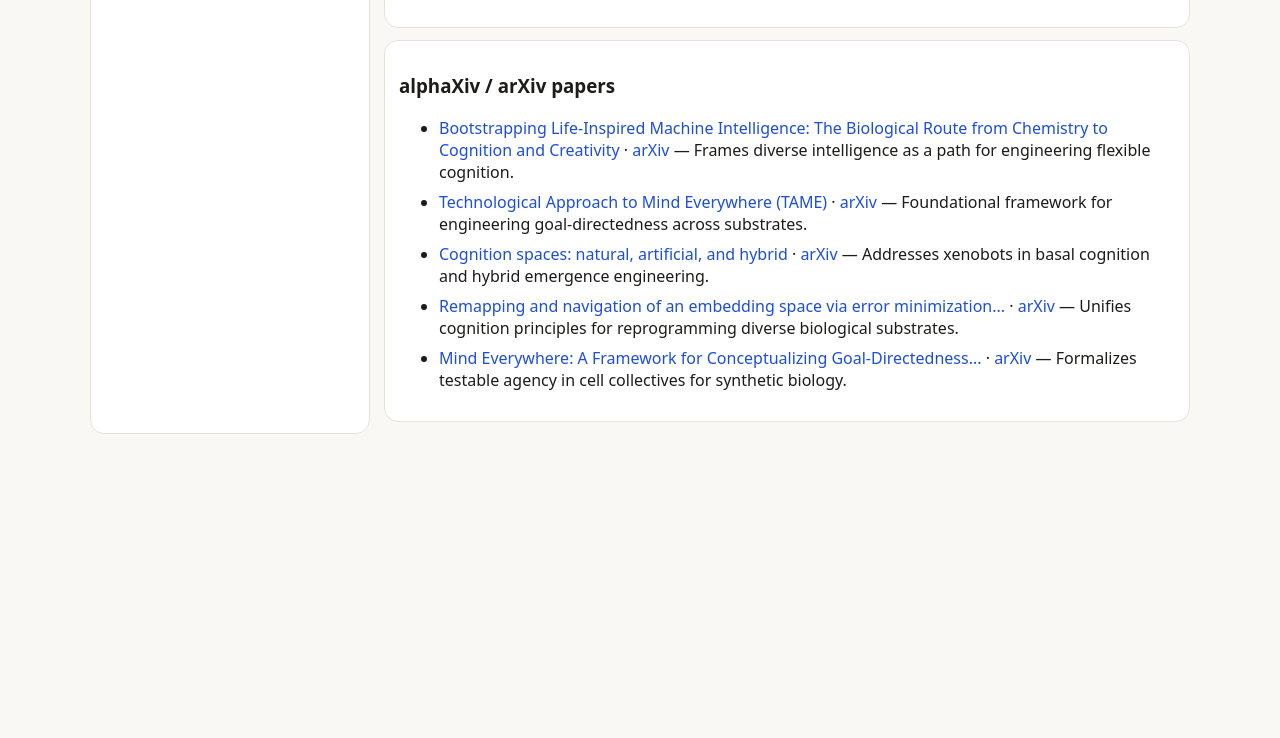
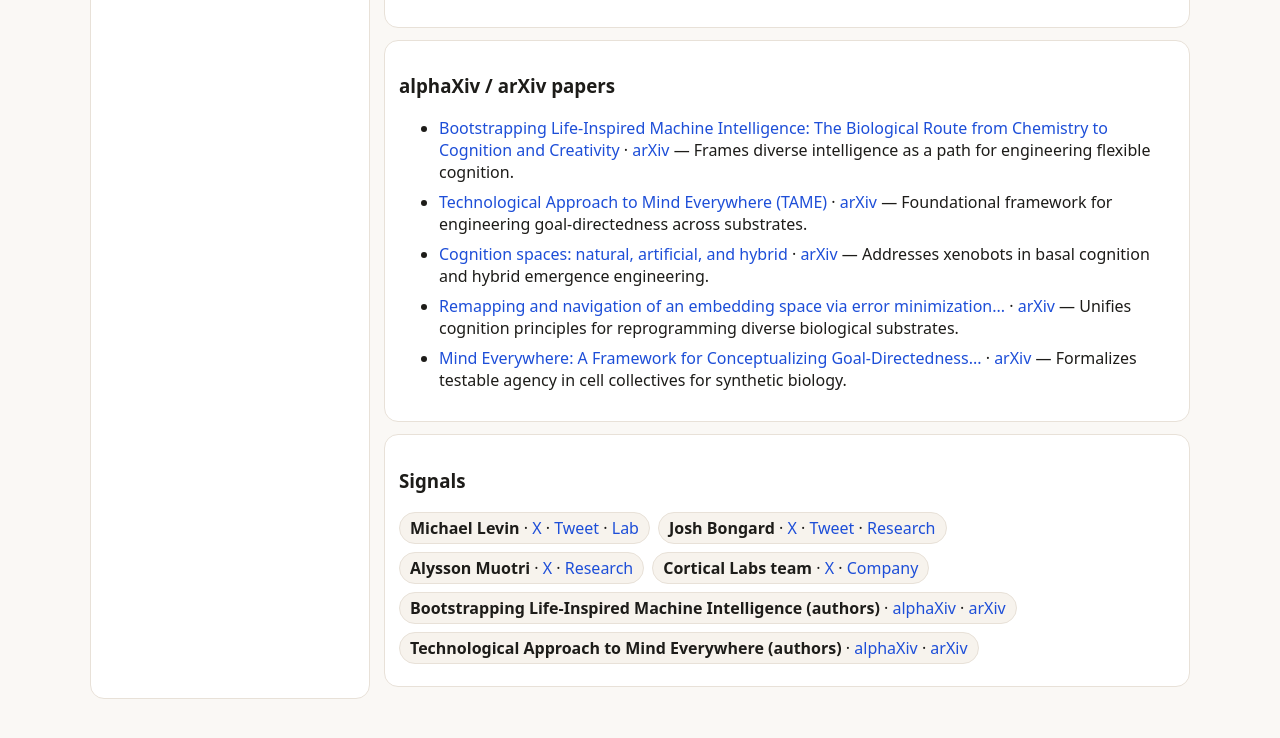
Before and after one commit to zenobia-pay/synthetic-bio-briefing, a website: page public/index.html in a window 1280 px wide. Shown: the part 1222-1960 px from the top of the page. Before the commit the page ends 1712 px from the top, so only its background shows below. Drawn offline with Linux system fonts and the light colour scheme.

Commit message:
add signals section with linked people and date label

```diff
--- /dev/null
+++ b/public/data/signals.json
@@ -0,0 +1,52 @@
+[
+  {
+    "name": "Michael Levin",
+    "type": "person",
+    "links": [
+      {"label":"X","url":"https://x.com/drmichaellevin"},
+      {"label":"Tweet","url":"https://x.com/drmichaellevin/status/2027546414931132657"},
+      {"label":"Lab","url":"https://drmichaellevin.org"}
+    ]
+  },
+  {
+    "name": "Josh Bongard",
+    "type": "person",
+    "links": [
+      {"label":"X","url":"https://x.com/DoctorJosh"},
+      {"label":"Tweet","url":"https://x.com/DoctorJosh/status/2026831990251565365"},
+      {"label":"Research","url":"https://scholar.google.com/scholar?q=Josh+Bongard"}
+    ]
+  },
+  {
+    "name": "Alysson Muotri",
+    "type": "person",
+    "links": [
+      {"label":"X","url":"https://x.com/ANeuroExplorer"},
+      {"label":"Research","url":"https://scholar.google.com/scholar?q=Alysson+Muotri"}
+    ]
+  },
+  {
+    "name": "Cortical Labs team",
+    "type": "person",
+    "links": [
+      {"label":"X","url":"https://x.com/CorticalLabs"},
+      {"label":"Company","url":"https://corticallabs.com"}
+    ]
+  },
+  {
+    "name": "Bootstrapping Life-Inspired Machine Intelligence (authors)",
+    "type": "paper-authors",
+    "links": [
+      {"label":"alphaXiv","url":"https://www.alphaxiv.org/abs/2602.08079"},
+      {"label":"arXiv","url":"https://arxiv.org/abs/2602.08079"}
+    ]
+  },
+  {
+    "name": "Technological Approach to Mind Everywhere (authors)",
+    "type": "paper-authors",
+    "links": [
+      {"label":"alphaXiv","url":"https://www.alphaxiv.org/abs/2201.10346"},
+      {"label":"arXiv","url":"https://arxiv.org/abs/2201.10346"}
+    ]
+  }
+]
--- a/public/index.html
+++ b/public/index.html
@@ -29,7 +29,7 @@
   <div class="layout">
     <aside class="panel">
       <strong>Briefing Runs</strong>
-      <button class="btn active" onclick="showRun('v1')" data-id="v1">v1 • today</button>
+      <button class="btn active" onclick="showRun('v1')" data-id="v1">2026-03-03</button>
     </aside>
     <section>
       <div id="run-v1">
@@ -42,6 +42,7 @@
         <div class="card"><h3>Accounts</h3><div id="accounts"></div></div>
         <div class="card"><h3>Tweets (last 7 days)</h3><ol id="tweets"></ol></div>
         <div class="card"><h3>alphaXiv / arXiv papers</h3><ul id="papers"></ul></div>
+        <div class="card"><h3>Signals</h3><div id="signals"></div></div>
       </div>
     </section>
   </div>
@@ -51,13 +52,17 @@ function showRun(id){
   document.querySelectorAll('.btn').forEach(b=>b.classList.remove('active'));
   document.querySelector(`[data-id="${id}"]`)?.classList.add('active');
 }
-fetch('/data/v1.json').then(r=>r.json()).then(v=>{
+Promise.all([
+  fetch('/data/v1.json').then(r=>r.json()),
+  fetch('/data/signals.json').then(r=>r.json())
+]).then(([v,sigs])=>{
   take.textContent=v.oneSentenceTake||'';
   used.textContent=v.usedSuperGrokOnX?'Yes':'No';
   proof.textContent=v.superGrokProof||'';
   accounts.innerHTML=(v.accounts||[]).map(a=>`<span class='pill'><a target='_blank' href='${a.exampleTweetUrl}'>${a.handle}</a></span>`).join('');
   tweets.innerHTML=(v.tweets||[]).map(t=>`<li><a target='_blank' href='${t.url}'>${t.author}</a> — ${t.whyItMatters}</li>`).join('');
   papers.innerHTML=(v.papers||[]).map(p=>`<li><a target='_blank' href='${p.alphaXivUrl||p.arxivUrl}'>${p.title}</a> ${p.arxivUrl?`· <a target='_blank' href='${p.arxivUrl}'>arXiv</a>`:''} — ${p.whyItMatters}</li>`).join('');
+  signals.innerHTML=sigs.map(s=>`<div class='pill'><strong>${s.name}</strong> · ${(s.links||[]).map(l=>`<a target='_blank' href='${l.url}'>${l.label}</a>`).join(' · ')}</div>`).join('');
 });
 </script>
 </body>
```
